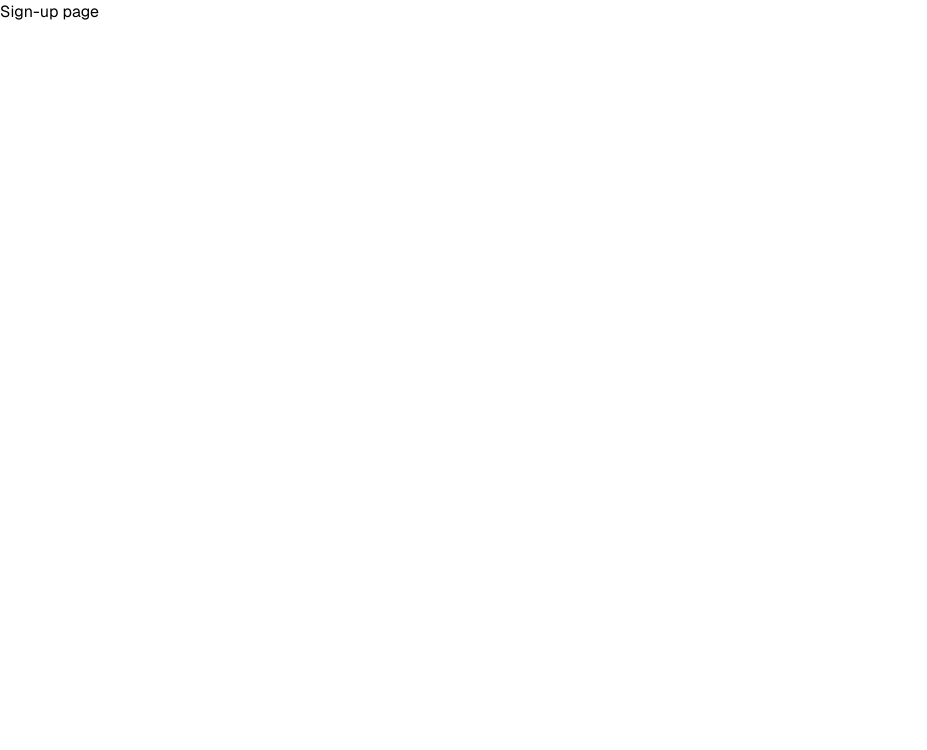
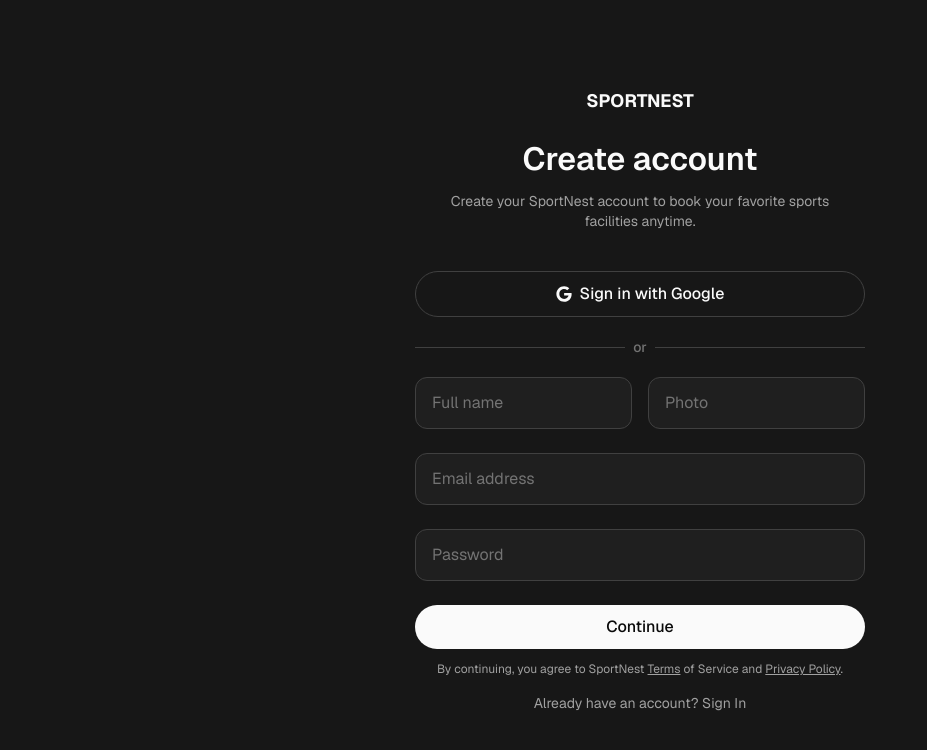
Before and after one commit to quantumrahman/sportnest-frontend-mvp, a Next.js app: page /auth/signup in a window 1280 px wide. Shown: the top 750 px of the page, without its empty margins (0-927 px from the left). Built offline with nearby package versions, Linux system fonts and the light colour scheme.

Commit message:
feat: add sign-up form and implement sign-up page with finalized design

```diff
--- a/src/app/(auth)/auth/signup/page.js
+++ b/src/app/(auth)/auth/signup/page.js
@@ -1,3 +1,57 @@
-export default function SignupPage() {
-    return <h1>Sign-up page</h1>;
+'use client';
+
+import SignUpForm from '@/components/ui/SignUpForm';
+import Link from 'next/link';
+import { FaGoogle } from 'react-icons/fa6';
+
+export default function SigninPage() {
+    return (
+        <div className="flex min-h-screen w-full items-center justify-center bg-neutral-900 px-5 md:px-10">
+            <div className="flex w-full max-w-[450px] flex-col items-center justify-center">
+                <div className="mb-5 w-full text-center">
+                    <Link href={'/'}>
+                        <h1 className="text-lg font-bold text-neutral-50 uppercase">
+                            SportNest
+                        </h1>
+                    </Link>
+                </div>
+                <div className="flex w-full flex-col items-center text-center">
+                    <h2 className="text-[32px] font-semibold text-neutral-50">
+                        Create account
+                    </h2>
+                    <p className="mt-2 w-full max-w-[400px] text-sm text-neutral-400">
+                        Create your SportNest account to book your favorite
+                        sports facilities anytime.
+                    </p>
+                </div>
+                <button className="mt-10 flex w-full cursor-pointer items-center justify-center gap-2 rounded-full border border-neutral-700 py-2.5 text-base font-medium text-neutral-50 transition-colors duration-200 ease-linear hover:bg-neutral-700/20">
+                    <FaGoogle />
+                    Sign in with Google
+                </button>
+                <div className="my-5 flex w-full items-center justify-center gap-2">
+                    <div className="h-px w-full bg-neutral-700"></div>
+                    <p className="text-sm font-medium text-neutral-500">or</p>
+                    <div className="h-px w-full bg-neutral-700"></div>
+                </div>
+                <SignUpForm />
+                <div className="mt-3 w-full text-center">
+                    <p className="text-center text-xs text-neutral-400">
+                        By continuing, you agree to SportNest{' '}
+                        <span className="cursor-pointer underline">Terms</span>{' '}
+                        of Service and{' '}
+                        <span className="cursor-pointer underline">
+                            Privacy Policy
+                        </span>
+                        .
+                    </p>
+                    <p className="mt-4 text-sm text-neutral-400">
+                        Already have an account?{' '}
+                        <Link href={'/auth/signin'} className="hover:underline">
+                            Sign In
+                        </Link>
+                    </p>
+                </div>
+            </div>
+        </div>
+    );
 }
--- /dev/null
+++ b/src/components/ui/SignUpForm.js
@@ -0,0 +1,56 @@
+'use client';
+
+import { FaExclamation } from 'react-icons/fa6';
+
+export default function SignUpForm() {
+    return (
+        <div className="w-full">
+            <form>
+                <div className="flex w-full items-center justify-center gap-4">
+                    <label htmlFor="name" className="w-full">
+                        <input
+                            type="text"
+                            id="name"
+                            placeholder="Full name"
+                            className="w-full rounded-xl border border-neutral-700 bg-neutral-700/20 px-4 py-[13px] text-white caret-white outline-none placeholder:text-neutral-500 focus:ring-2 focus:ring-white"
+                        />
+                        <span className="inline-flex h-4 w-full items-center text-sm text-red-500"></span>
+                    </label>
+                    <label htmlFor="image" className="w-full">
+                        <input
+                            type="text"
+                            id="image"
+                            placeholder="Photo"
+                            className="w-full rounded-xl border border-neutral-700 bg-neutral-700/20 px-4 py-[13px] text-white caret-white outline-none placeholder:text-neutral-500 focus:ring-2 focus:ring-white"
+                        />
+                        <span className="inline-flex h-4 w-full items-center text-sm text-red-500"></span>
+                    </label>
+                </div>
+                <label htmlFor="email" className="w-full">
+                    <input
+                        type="text"
+                        id="email"
+                        placeholder="Email address"
+                        className="w-full rounded-xl border border-neutral-700 bg-neutral-700/20 px-4 py-[13px] text-white caret-white outline-none placeholder:text-neutral-500 focus:ring-2 focus:ring-white"
+                    />
+                    <span className="inline-flex h-4 w-full items-center text-sm text-red-500"></span>
+                </label>
+                <label htmlFor="password" className="w-full">
+                    <input
+                        type="password"
+                        id="password"
+                        placeholder="Password"
+                        className="w-full rounded-xl border border-neutral-700 bg-neutral-700/20 px-4 py-[13px] text-white caret-white outline-none placeholder:text-neutral-500 focus:ring-2 focus:ring-white"
+                    />
+                    <span className="inline-flex h-4 w-full items-center text-sm text-red-500"></span>
+                </label>
+                <button
+                    type="submit"
+                    className="hover flex w-full cursor-pointer items-center justify-center rounded-full bg-neutral-50 py-2.5 text-base font-medium text-neutral-950 transition-colors duration-200 ease-linear hover:bg-neutral-200"
+                >
+                    Continue
+                </button>
+            </form>
+        </div>
+    );
+}
```
